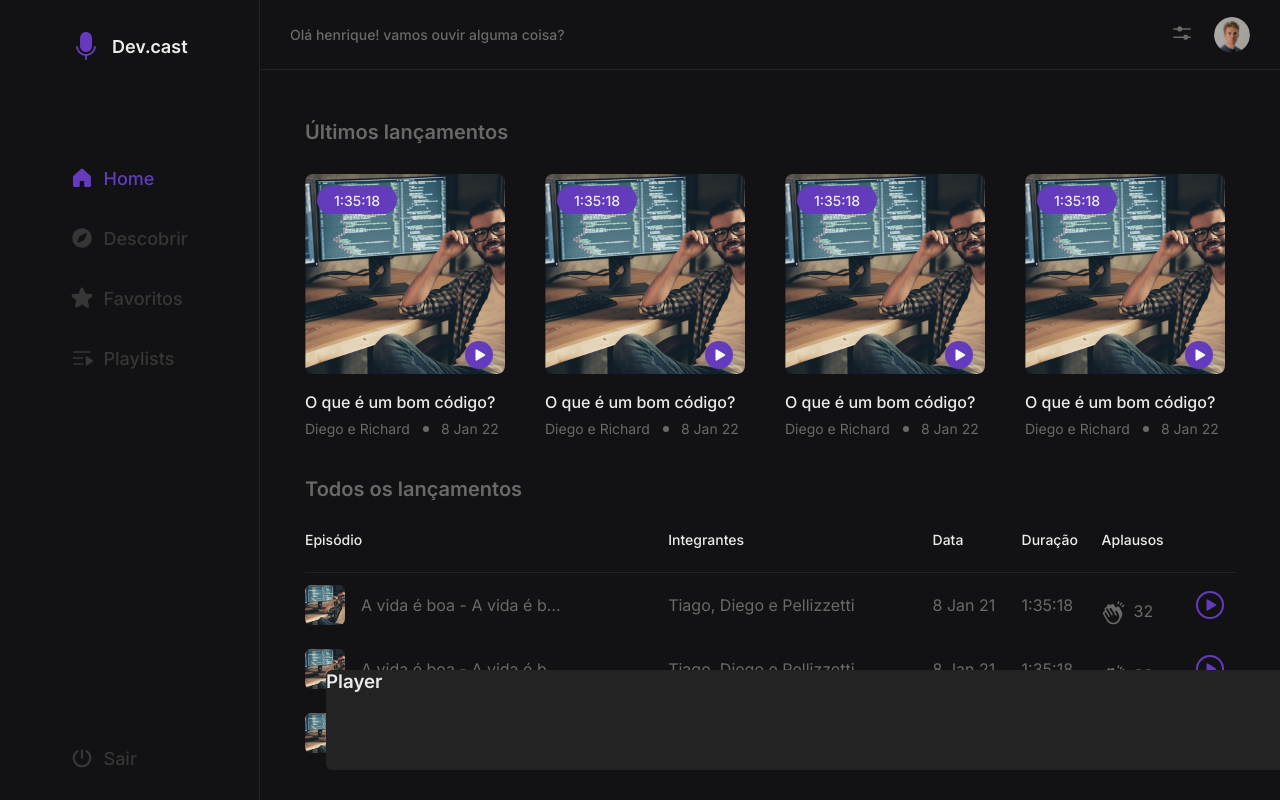
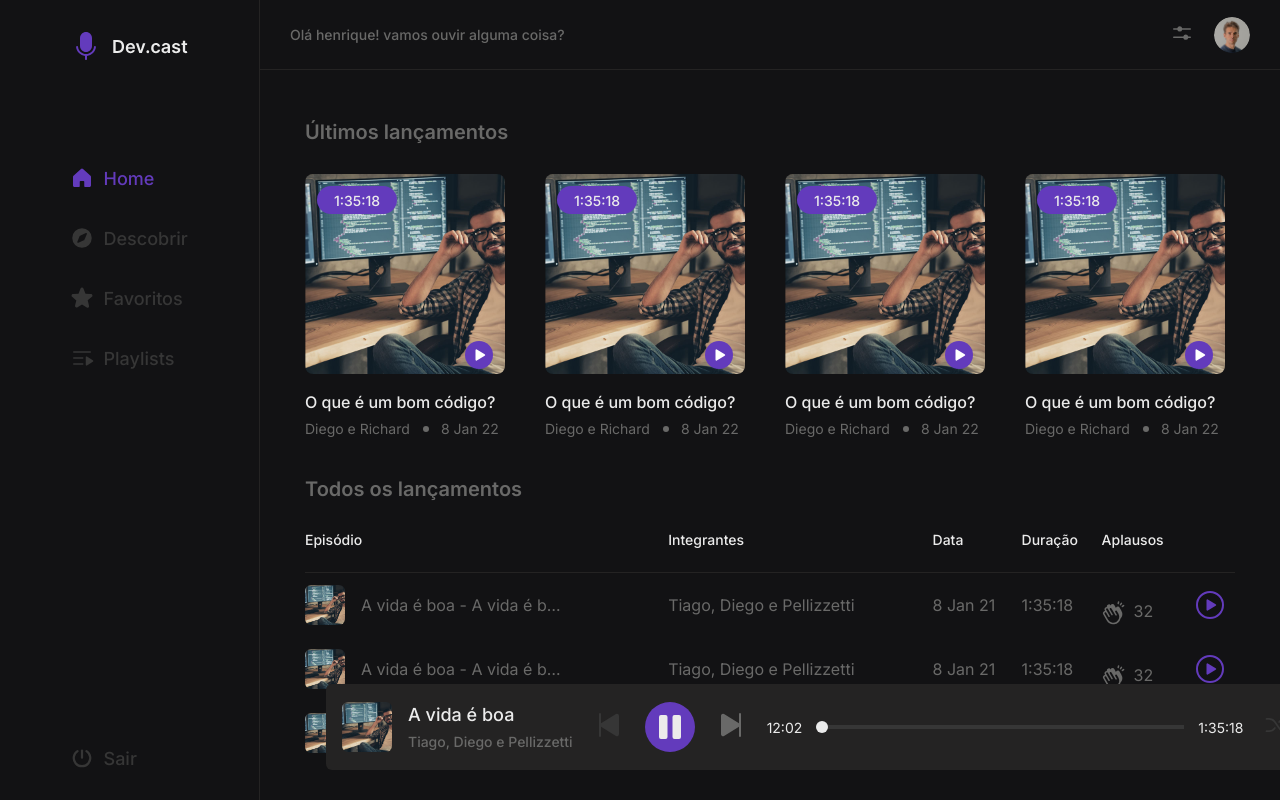
Before and after one commit to henrique998/DevCast---Web, a Next.js app: page /home in a window 1280 px wide. Built offline with nearby package versions, Linux system fonts and the light colour scheme.

Commit message:
component: player created

```diff
--- a/package.json
+++ b/package.json
@@ -13,6 +13,7 @@
     "@radix-ui/react-dialog": "^1.0.2",
     "@radix-ui/react-radio-group": "^1.1.0",
     "@radix-ui/react-separator": "^1.0.1",
+    "@radix-ui/react-slider": "^1.1.0",
     "@radix-ui/react-toast": "^1.1.2",
     "next": "13.0.3",
     "phosphor-react": "^1.4.1",
--- a/src/components/Player/index.tsx
+++ b/src/components/Player/index.tsx
@@ -1,9 +1,90 @@
-import { PlayerContainer } from "./styles";
+import Image from "next/image"
+import { HandsClapping, Pause, Play, Repeat, Shuffle, SkipBack, SkipForward, Star } from "phosphor-react"
+import { useState } from "react"
+
+import {
+    PrimaryButtonsContainer,
+    SecondaryButtonsContainer,
+    EpisodeDetailsContainer,
+    PlayerContainer,
+    SliderContainer,
+    SecondaryControllButton,
+    SkipButton,
+    SliderRoot,
+    SliderTrack,
+    SliderRange,
+    SliderThumb
+} from "./styles"
 
 export function Player() {
+   const isPlaying = true
+
    return (
     <PlayerContainer>
-        <h3>Player</h3>
+        <EpisodeDetailsContainer>
+            <Image
+                src="/card-image.png"
+                alt=""
+                width={150}
+                height={150}
+            />
+
+            <div className="texts">
+                <h3 title="A vida é boa">
+                    A vida é boa
+                </h3>
+
+                <span title="Tiago, Diego e Pellizzetti">
+                    Tiago, Diego e Pellizzetti
+                </span>
+            </div>
+        </EpisodeDetailsContainer>
+
+        <PrimaryButtonsContainer>
+            <SkipButton disabled>
+                <SkipBack size={32} weight="fill" />
+            </SkipButton>
+
+            <button className="play-button">
+                {isPlaying ? <Pause size={32} weight="fill" /> : <Play size={32} weight="fill" />}
+            </button>
+
+            <SkipButton>
+                <SkipForward size={32} weight="fill" />
+            </SkipButton>
+        </PrimaryButtonsContainer>
+
+        <SliderContainer>
+            <span>12:02</span>
+
+            <SliderRoot>
+                <SliderTrack>
+                    <SliderRange />
+                </SliderTrack>
+
+                <SliderThumb />
+            </SliderRoot>
+
+            <span>1:35:18</span>
+        </SliderContainer>
+
+        <SecondaryButtonsContainer>
+            <SecondaryControllButton isActive={false}>
+                <Shuffle size={28} weight="fill" />
+            </SecondaryControllButton>
+
+            <SecondaryControllButton isActive>
+                <Repeat size={28} weight="fill" />
+            </SecondaryControllButton>
+
+            <SecondaryControllButton isActive={false}>
+                <Star size={28} weight="fill" />
+            </SecondaryControllButton>
+
+            <SecondaryControllButton isActive>
+                <HandsClapping size={28} weight="fill" />
+            </SecondaryControllButton>
+        </SecondaryButtonsContainer>
     </PlayerContainer>
    )
 }
--- a/src/components/Player/styles.ts
+++ b/src/components/Player/styles.ts
@@ -1,15 +1,20 @@
-import styled from "styled-components";
+import styled, { css } from "styled-components"
+import * as Slider from "@radix-ui/react-slider"
 
 export const PlayerContainer = styled.div`
     max-width: 70rem;
     width: 100%;
-    height: 6.25rem;
+    /* height: 6.25rem; */
 
     margin-left: 18.5rem;
-    /* margin-right: auto; */
 
     background-color: ${props => props.theme.gray200};
     border-radius: 6px;
+    padding: 1.125rem 1rem;
+
+    display: flex;
+    align-items: center;
+    gap: 1.25rem;
 
     position: fixed;
     left: 1.875rem;
@@ -17,3 +22,181 @@ export const PlayerContainer = styled.div`
     right: 1.875rem;
     z-index: 100;
 `
+
+export const EpisodeDetailsContainer = styled.div`
+    display: flex;
+    align-items: center;
+    gap: 1rem;
+
+    img {
+        width: 3.125rem;
+        height: 3.125rem;
+        object-fit: cover;
+        border-radius: 6px;
+    }
+
+    h3 {
+        font-size: 1.125rem;
+        font-weight: 500;
+
+        max-width: 10.375rem;
+        width: 100%;
+
+        white-space: nowrap;
+        overflow: hidden;
+        text-overflow: ellipsis;
+    }
+
+    span {
+        display: block;
+        margin-top: 0.5rem;
+
+        font-size: 0.875rem;
+        font-weight: 500;
+
+        color: ${props => props.theme.gray600};
+
+        max-width: 10.375rem;
+        width: 100%;
+
+        white-space: nowrap;
+        overflow: hidden;
+        text-overflow: ellipsis;
+    }
+`
+
+export const PrimaryButtonsContainer = styled.div`
+    display: flex;
+    align-items: center;
+    gap: 1.25rem;
+
+    .play-button {
+        width: 3.125rem;
+        height: 3.125rem;
+        border-radius: 50%;
+        background-color: ${props => props.theme.purple};
+
+        display: flex;
+        align-items: center;
+        justify-content: center;
+
+        transition: filter 0.2s;
+
+        &:hover {
+            svg {
+                filter: brightness(0.85);
+            }
+        }
+    }
+`
+
+export const SkipButton = styled.button`
+    svg {
+        color: ${props => props.theme.gray600};
+    }
+
+    &:disabled {
+        svg {
+            color: ${props => props.theme.gray300};
+            cursor: not-allowed;
+        }
+    }
+
+    transition: filter 0.2s;
+
+    &:not(:disabled):hover {
+        svg {
+            filter: brightness(0.85);
+        }
+    }
+`
+
+export const SliderContainer = styled.div`
+    display: flex;
+    align-items: center;
+    gap: 0.875rem;
+
+    user-select: none;
+
+    > span {
+        font-size: 0.875rem;
+    }
+`
+
+export const SliderRoot = styled(Slider.Root)`
+    position: relative;
+
+    display: flex;
+    align-items: center;
+
+    width: 23rem;
+    height: 4px;
+`
+
+export const SliderTrack = styled(Slider.Track)`
+    position: relative;
+
+    background-color: ${props => props.theme.gray300};
+    height: 4px;
+    cursor: pointer;
+
+    flex: 1;
+`
+
+export const SliderRange = styled(Slider.Range)`
+    position: absolute;
+
+    background-color: ${props => props.theme.purple};
+    height: 100%;
+
+    cursor: pointer;
+`
+
+export const SliderThumb = styled(Slider.Thumb)`
+    display: block;
+
+    width: 0.75rem;
+    height: 0.75rem;
+
+    border-radius: 50%;
+    background-color: ${props => props.theme.gray100};
+
+    &:hover {
+        cursor: grab;
+    }
+
+    &:focus {
+        cursor: grabbing;
+    }
+`
+
+export const SecondaryButtonsContainer = styled.div`
+    display: flex;
+    align-items: center;
+    gap: 1rem;
+`
+
+interface SecondaryControllButtonProps {
+    isActive: boolean
+}
+
+export const SecondaryControllButton = styled.button<SecondaryControllButtonProps>`
+    svg {
+        color: ${props => props.theme.gray300};
+    }
+
+    ${props => props.isActive && css`
+        svg {
+            color: ${props => props.theme.purple};
+        }
+
+        transition: filter 0.2s;
+
+        &:hover {
+            svg {
+                filter: brightness(0.85);
+            }
+        }
+    `}
+
+`
```
Also changed, not shown: 1 other file (tests, documents, lock files or other folders).
